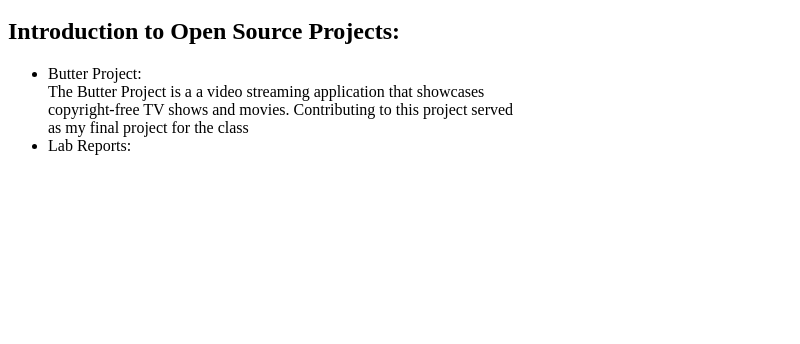
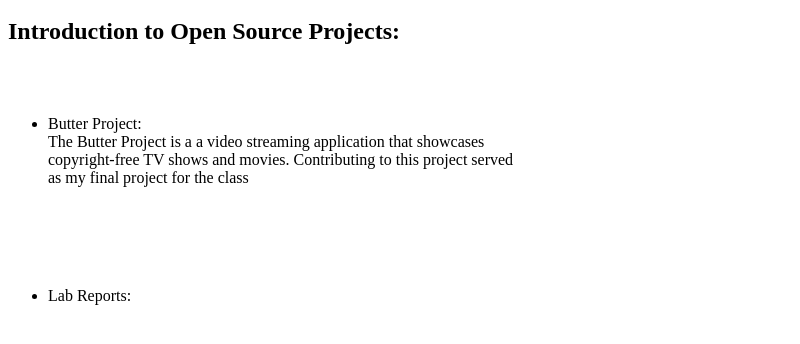
Before and after one commit to lsilvestro96/lsilvestro96.github.io, a plain HTML site: page index.html in a window 1280 px wide. Shown: the part 48-392 px from the top of the page, without its empty margins (0-800 px from the left). Drawn offline with Linux system fonts and the light colour scheme.

Commit message:
add padding to list items

```diff
--- a/index.html
+++ b/index.html
@@ -2,6 +2,10 @@
 <style>
 h1 {
 	text-align: center;
+}
+li {
+	padding-top: 50px;
+	padding-bottom: 50px;
 }
 </style>
 <title>Louis Silvestro's Site</title>
```
